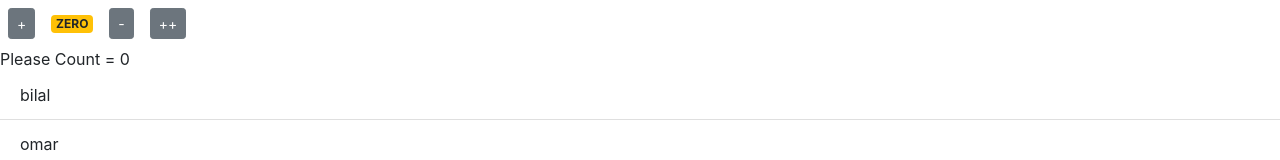
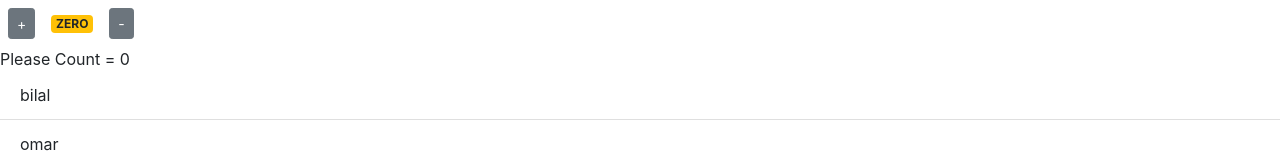
Before and after one commit to bilalfarw/counterapp, a React (Create React App) app: page / in a window 1280 px wide. Shown: the top 160 px of the page. Built offline with nearby package versions, Linux system fonts and the light colour scheme.

Commit message:
delete a button

```diff
--- a/src/components/counter.jsx
+++ b/src/components/counter.jsx
@@ -30,7 +30,6 @@ class Counter extends Component {
           -
         </button>
 
-        <button className="btn btn-secondary btn-sm m-2">++</button>
         <div>
           {/* if condition but dosent have an else */}
           {this.state.count === 0 && "Please Count = 0 "}
```
